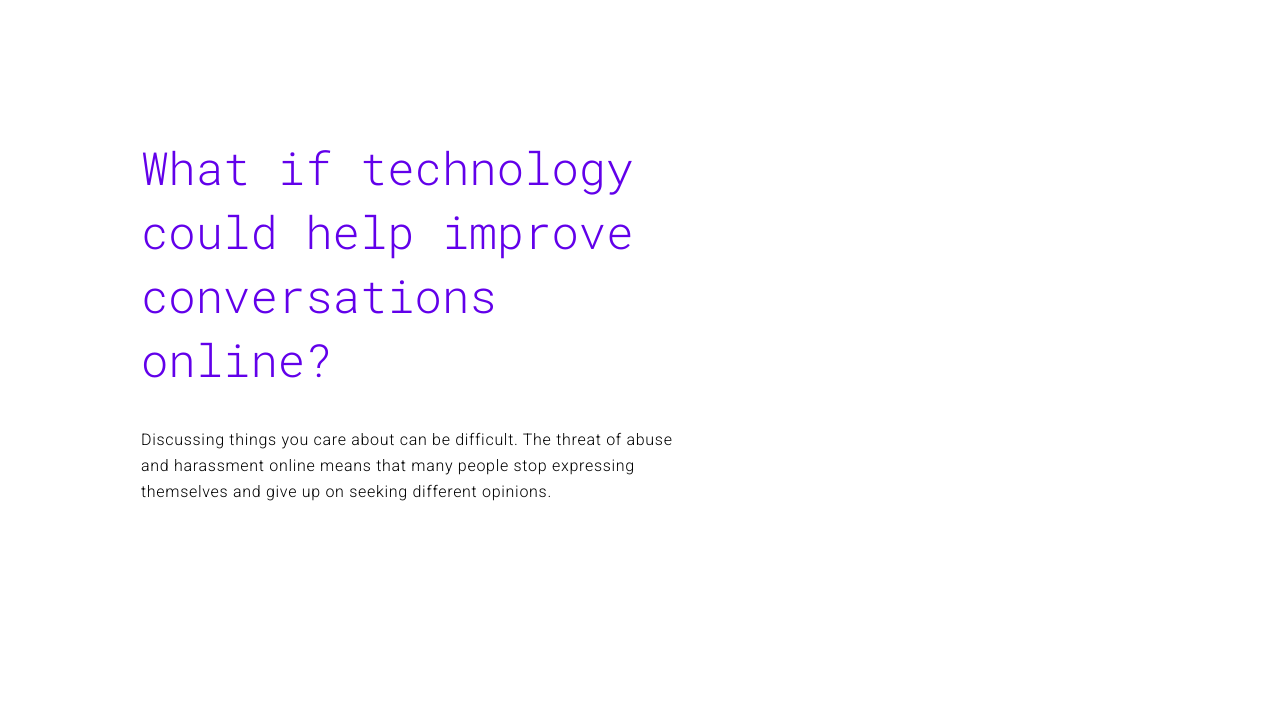
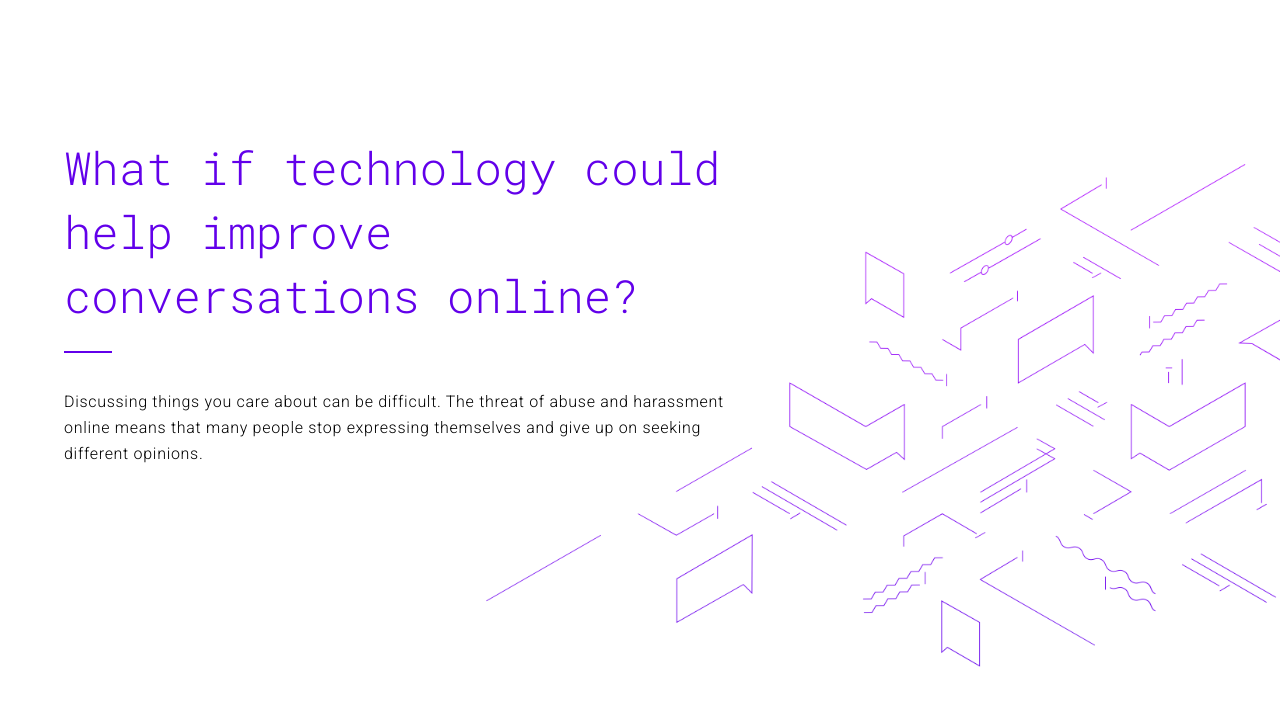
Before and after one commit to oh-hello/perspective-copy, a plain HTML site: page index.html in a window 1280 px wide. Shown: the part 79-784 px from the top of the page. Drawn offline with Linux system fonts and the light colour scheme.

Commit message:
Update styles for hero section

```diff
--- a/assets/css/main.css
+++ b/assets/css/main.css
@@ -47,19 +47,18 @@ table {
     border-spacing: 0;
 }
 
-/***/
-/* Questions
-* How do I manage the width of .hero-hd?
-* How do you know which/how many classes you should be using?
-* How should you order the CSS?
-* How do you use "::about"?
-*How do I get the purple line inbetween hero-hd and hero-bd
-* How do I add a background image?
-*/
+/* Base Elements */
 html {
     font-size: 16px;
 }
 
+/* Layout */
+.wrapper {
+    padding: 0 30px;
+}
+
+
+/* Masthead */
 .masthead {
     padding: 24px 0;
 }
@@ -74,11 +73,7 @@ html {
     align-items: center;
 }
 
-.wrapper {
-    margin: 0 auto;
-    max-width: 1152px;
-}
-
+/* Logo */
 .logo {
     width: 34px;
     margin-right: 34px;
@@ -88,6 +83,21 @@ html {
     width: 100%;
 }
 
+/* Headings */
+.hdg {
+  font-family: 'Roboto Mono', monospace;
+  color: #6200ea;
+  font-weight: 300;
+}
+
+.hdg_1 {
+  line-height: 64px;
+  font-size: 2.85rem;
+  position: relative;
+  padding-bottom: 26px;
+}
+
+/* Navigation */
 .navigation ul {
     display: flex;
     list-style-type: none;
@@ -113,6 +123,7 @@ html {
     box-shadow: inset 0 -1px 0 0 #424242;
 }
 
+/* Buttons */
 .btn {
     font-family: 'Roboto Mono', monospace;
     font-size: 0.8rem;
@@ -131,28 +142,31 @@ html {
     background-color: #4a148c;
 }
 
+/* Hero */
 .hero{
-  background-image: url('conversation-ai-hero.png');
-  background-size: cover;
+  background-image: url('../img/conversation-ai-hero.png');
+  background-size: 62%;
+  background-repeat: no-repeat;
+  background-position: bottom right;
 }
 
 .hero-content {
-  padding: 114px 77px 0;
+  padding: 114px 0 0;
   box-sizing: border-box;
-  width: 60%;
-  min-width: 544px;
 }
 
 .hero-hd {
   margin: 0px 0px 36px 0px;
 }
 
-.hdg_1 {
-  font-family: 'Roboto Mono', monospace;
-  color: #6200ea;
-  line-height: 64px;
-  font-weight: 300;
-  font-size: 2.85rem;
+.hero-hd .hdg:after {
+  content: '';
+  width: 48px;
+  height: 2px;
+  background: #6200EA;
+  position: absolute;
+  bottom: 0;
+  left: 0;
 }
 
 .hero-bd{
@@ -160,3 +174,17 @@ html {
   line-height: 26px;
   letter-spacing: .044em;
 }
+
+/* Media Breakpoints */
+@media (min-width: 1172px) {
+  .wrapper {
+    padding: 0;
+    margin: 0 auto;
+    max-width: 1152px;
+  }
+
+  .hero-content {
+    width: 60%;
+    min-width: 544px;
+  }
+}
--- a/index.html
+++ b/index.html
@@ -46,7 +46,7 @@
                     <div class="hero-hd">
                         <h1 class="hdg hdg_1">What if technology could help improve conversations online?</h1>
                     </div>
-                    <div class="hero-bd">
+                    <div class="hero-bd" style="padding-bottom: 200px;">
                         <p>Discussing things you care about can be difficult. The
                             threat of abuse and harassment online means that many
                             people stop expressing themselves and give up on
```
